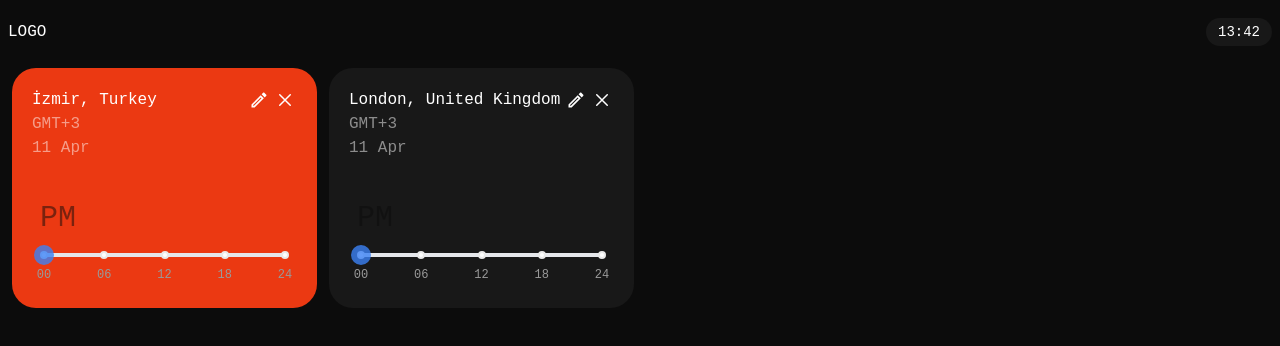
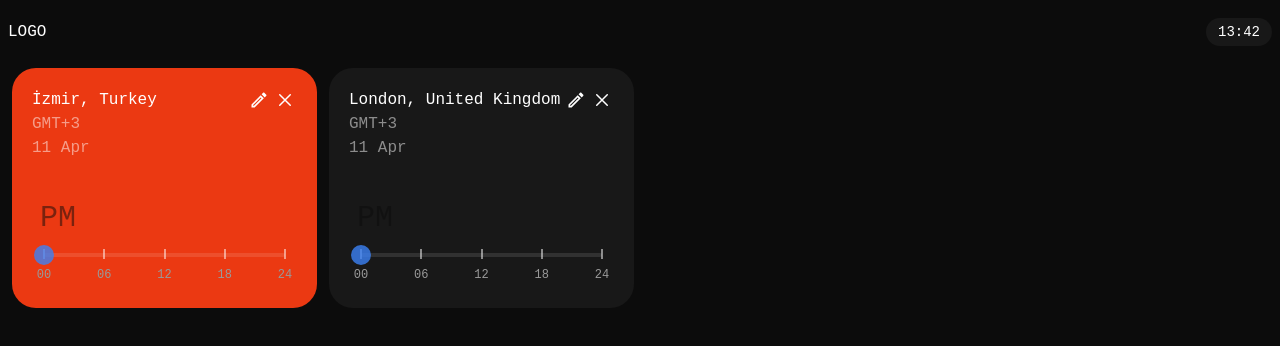
Before and after one commit to ismaildkc/time-zone-converter, a React (Vite) app: page / in a window 1280 px wide. Shown: the top 346 px of the page. Built offline with nearby package versions, Linux system fonts and the light colour scheme.

Commit message:
slider ui

```diff
--- a/src/components/Slider.tsx
+++ b/src/components/Slider.tsx
@@ -28,7 +28,13 @@ const DateSlider = ({ onChange }: DateSliderProps) => {
   };
 
   return (
-    <div className="w-full px-3 h-10">
+    <div className="slider-container w-full px-3 h-10">
+      {/* <div className="flex justify-between pointer-events-none">
+        {Array.from({ length: (MINUTES_IN_DAY / 30) + 2 }, (_, i) => i).map((i) => (
+          <div key={i} className="w-[1px] h-[8px] -mb-[9px] bg-white opacity-50"></div>
+        ))}
+      </div> */}
+
       <Slider
         min={MIN}
         max={MAX}
@@ -51,7 +57,7 @@ const DateSlider = ({ onChange }: DateSliderProps) => {
           height: '20px',
           marginTop: '-8px'
         }}
-        railStyle={{ backgroundColor: '#e5e7eb' }}
+        railStyle={{ backgroundColor: '#ffffff1c' }}
       />
     </div>
   );
--- /dev/null
+++ b/src/styles/_general.scss
@@ -0,0 +1,8 @@
+.slider-container {
+  .rc-slider-dot {
+    width: 1px;
+    height: 10px;
+    border-radius: 0;
+    border: 0;
+  }
+}
--- a/src/styles/main.scss
+++ b/src/styles/main.scss
@@ -1,5 +1,6 @@
 @use "variables";
 @use "reset";
+@use "general";
 
 @tailwind base;
 @tailwind components;
```
